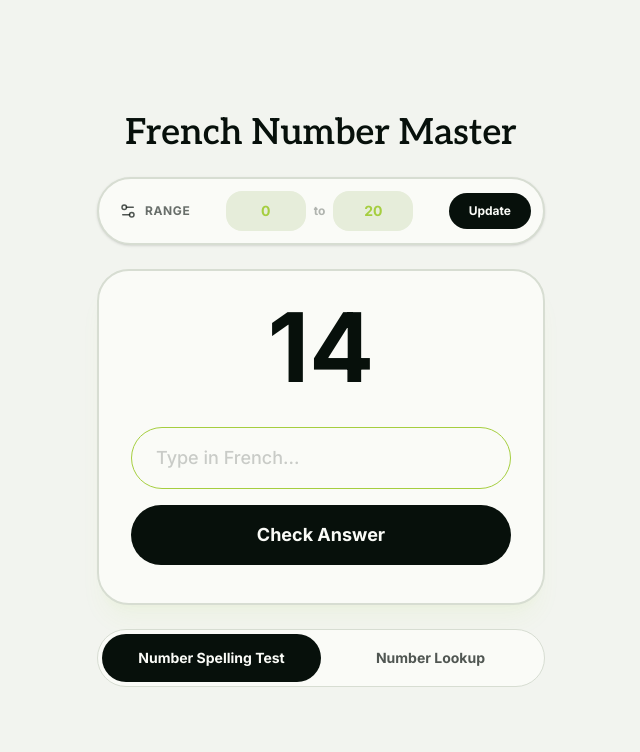
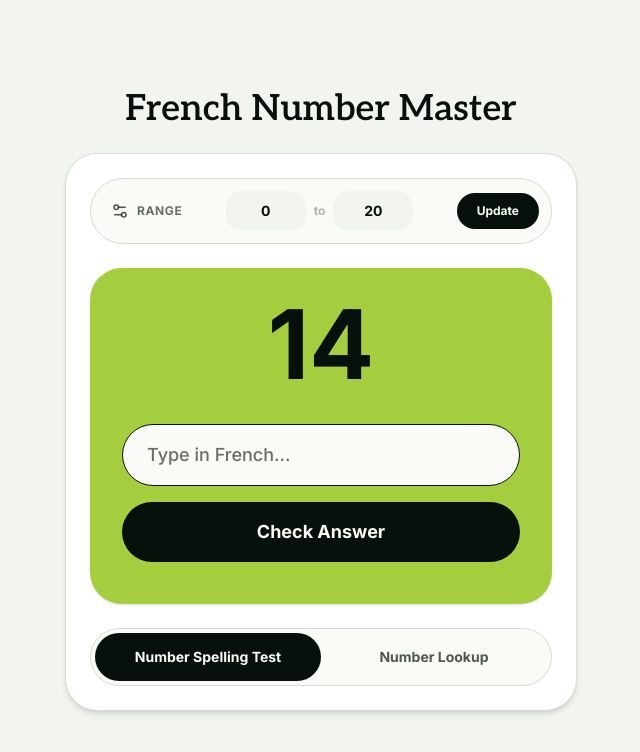
Before and after one commit to Judy-Nihao/french-number-master, a React (Vite) app: page / in a window 1280 px wide. Shown: the top 752 px of the page, without its empty margins (319-959 px from the left). Built offline with nearby package versions, Linux system fonts and the light colour scheme.

Commit message:
style(practice): frame the tool and distinguish answer feedback

```diff
--- a/src/App.tsx
+++ b/src/App.tsx
@@ -12,12 +12,7 @@ const App = () => {
   return (
     <MotionConfig reducedMotion="user">
       <div className="min-h-screen bg-app-bg flex flex-col items-center justify-center py-6 px-4 sm:py-12 sm:px-6 overflow-x-clip">
-        <div className="w-full max-w-md flex flex-col relative">
-          {/* Organic Background Shape - Top Left */}
-          <div className="absolute -top-20 -left-20 w-64 h-64 bg-app-primary/10 rounded-full blur-3xl -z-10" />
-          {/* Organic Background Shape - Bottom Right */}
-          <div className="absolute -bottom-20 -right-20 w-64 h-64 bg-app-accent/10 rounded-full blur-3xl -z-10" />
-
+        <div className="w-full max-w-lg flex flex-col relative">
           {/* Header */}
           <header className="mb-6 text-center">
             <h1 className="font-display text-4xl font-semibold  text-app-dark">
@@ -25,11 +20,18 @@ const App = () => {
             </h1>
           </header>
 
+          <Card variant="tool">
             {/* Range settings */}
             <RangeSettings {...practice} />
 
             {/* Main Exercise Card */}
-          <Card>
+            <Card
+              state={
+                mode === "test" && practice.feedback === "incorrect"
+                  ? "incorrect"
+                  : "default"
+              }
+            >
               <AnimatePresence mode="wait" initial={false}>
                 <motion.div
                   key={mode}
@@ -56,6 +58,7 @@ const App = () => {
               </AnimatePresence>
             </Card>
             <ModeTabs mode={mode} onChange={setMode} />
+          </Card>
         </div>
       </div>
     </MotionConfig>
--- a/src/components/practice/AnswerFeedback.tsx
+++ b/src/components/practice/AnswerFeedback.tsx
@@ -23,8 +23,10 @@ export const AnswerFeedback = ({
       animate={{ y: 0, opacity: 1 }}
       exit={{ y: 20, opacity: 0 }}
       className={cn(
-        "border-t-surface border-app-border p-6",
-        feedback === "correct" ? "bg-app-primary-light" : "bg-app-red/5",
+        "border-t p-6",
+        feedback === "incorrect"
+          ? "border-app-red/40 bg-app-error-light"
+          : "border-app-border bg-app-answer",
       )}
     >
       <div className="flex flex-col items-center gap-4">
@@ -33,15 +35,20 @@ export const AnswerFeedback = ({
             <div
               className={cn(
                 "text-[10px] uppercase tracking-[0.2em] font-bold mb-1",
-                feedback === "correct" ? "text-app-primary" : "text-app-red",
+                feedback === "correct" ? "text-app-success" : "text-app-red",
               )}
             >
               {feedback === "correct" ? "Perfect!" : "Correct Answer"}
             </div>
-            <div className="text-2xl font-bold text-app-dark mb-1 wrap-break-word">
+            <div
+              className={cn(
+                "text-2xl font-bold mb-1 wrap-break-word",
+                feedback === "incorrect" ? "text-app-red" : "text-app-dark",
+              )}
+            >
               {representation.word}
             </div>
-            <div className="text-sm font-medium text-app-dark/40 bg-app-card px-3 py-1 rounded-pill border-control border-app-border inline-block">
+            <div className="text-sm font-medium text-app-dark/75 bg-app-card px-3 py-1 rounded-pill border-control border-app-border inline-block">
               {representation.ipa}
             </div>
           </div>
--- a/src/components/ui/Card.tsx
+++ b/src/components/ui/Card.tsx
@@ -1,22 +1,34 @@
 import type { ComponentPropsWithoutRef } from "react";
 import { cn } from "../../lib/utils";
 
-type CardVariant = "exercise" | "range" | "lookupResult";
-type CardProps = ComponentPropsWithoutRef<"div"> & { variant?: CardVariant };
+type CardVariant = "tool" | "exercise" | "range" | "lookupResult";
+type CardProps = ComponentPropsWithoutRef<"div"> & {
+  variant?: CardVariant;
+  state?: "default" | "incorrect";
+};
 
 const variants: Record<CardVariant, string> = {
+  tool: "bg-app-shell rounded-card border-control border-app-border p-3 sm:p-6 shadow-elevation-control",
   exercise:
-    "min-h-84 shrink-0 rounded-card border-surface border-app-border shadow-elevation-panel shadow-app-primary/5 overflow-hidden relative",
+    "min-h-84 shrink-0 bg-app-primary rounded-card shadow-elevation-subtle overflow-hidden relative",
   range:
-    "p-4 sm:p-3 rounded-card sm:rounded-pill border-surface border-app-border shadow-elevation-subtle",
-  lookupResult:
-    "bg-app-primary-light/30 rounded-field p-4 border-control border-app-primary/10",
+    "p-4 sm:p-3 rounded-card sm:rounded-pill border-control border-app-border",
+  lookupResult: "bg-transparent rounded-none pt-6 border-t border-app-dark/20",
 };
 
 export const Card = ({
   variant = "exercise",
+  state = "default",
   className,
   ...props
 }: CardProps) => (
-  <div className={cn("bg-app-card", variants[variant], className)} {...props} />
+  <div
+    className={cn(
+      "bg-app-card",
+      variants[variant],
+      variant === "exercise" && state === "incorrect" && "bg-app-error-panel",
+      className,
+    )}
+    {...props}
+  />
 );
--- a/src/components/ui/Input.tsx
+++ b/src/components/ui/Input.tsx
@@ -11,16 +11,16 @@ export type InputProps = ComponentPropsWithRef<"input"> & {
 
 const variants: Record<InputVariant, string> = {
   answer:
-    "px-6 py-4 rounded-pill border-control transition-all duration-300 text-lg font-medium placeholder:text-app-dark/20",
+    "px-6 py-4 rounded-pill border-control transition-all duration-300 text-lg font-medium placeholder:text-app-dark/60",
   lookup: "px-5 py-4 rounded-pill border-control transition-colors font-medium",
   range:
-    "min-w-0 px-2 py-2 rounded-field border-surface bg-app-primary-light text-center text-sm font-bold text-app-primary transition-colors disabled:cursor-not-allowed",
+    "min-w-0 px-2 py-2 rounded-field border-surface bg-app-bg text-center text-sm font-bold text-app-dark transition-colors disabled:cursor-not-allowed",
 };
 
 const states: Record<InputState, string> = {
-  default: "border-app-border focus:border-app-primary bg-transparent",
-  correct: "border-app-primary bg-app-primary-light text-app-primary",
-  incorrect: "border-app-red bg-app-red/5 text-app-red",
+  default: "border-app-dark/15 focus:border-app-dark bg-app-card",
+  correct: "border-app-success bg-app-primary-light text-app-success",
+  incorrect: "border-surface border-app-red bg-app-error-light text-app-red",
 };
 
 export const Input = ({
@@ -36,7 +36,7 @@ export const Input = ({
       "w-full focus:outline-none",
       variants[variant],
       variant === "range"
-        ? "border-transparent focus:border-app-primary"
+        ? "border-transparent focus:border-app-dark"
         : states[state],
       className,
     )}
```
Lines whose indentation alone changed are shown as unchanged.
